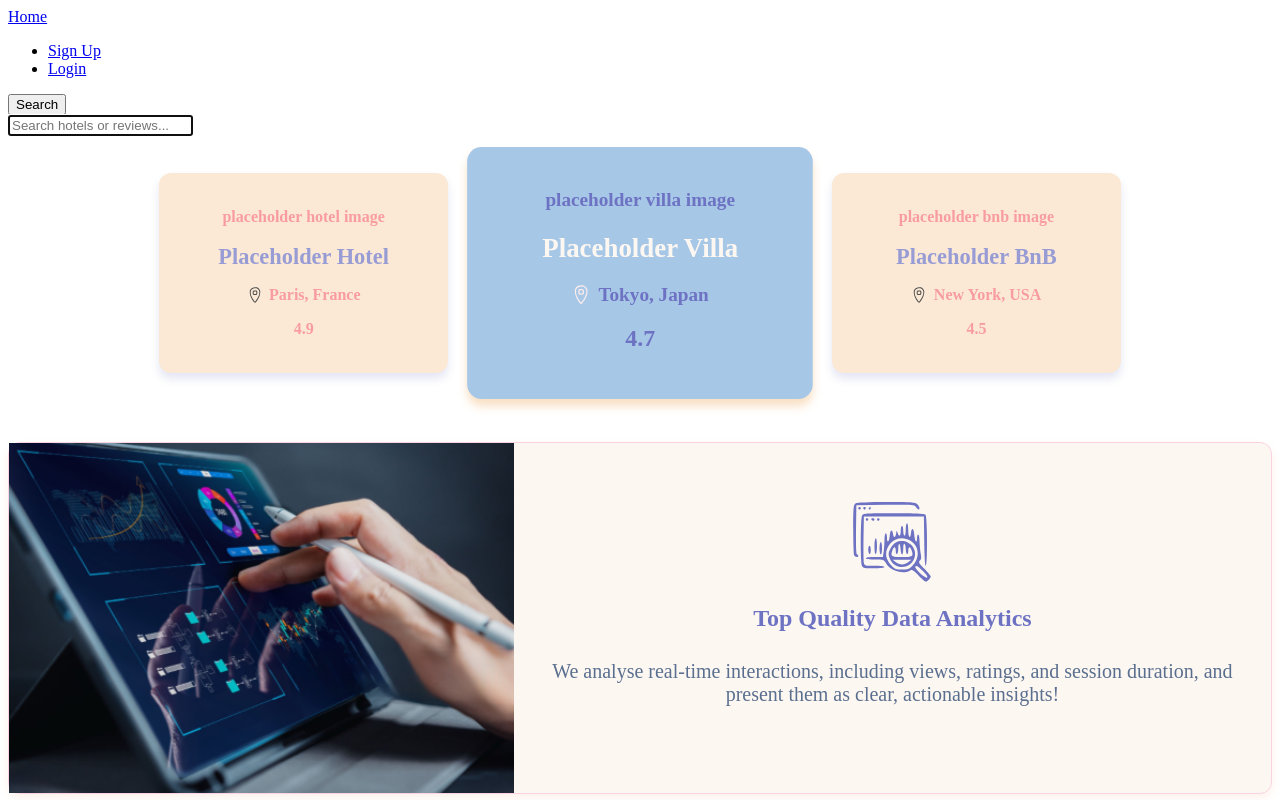
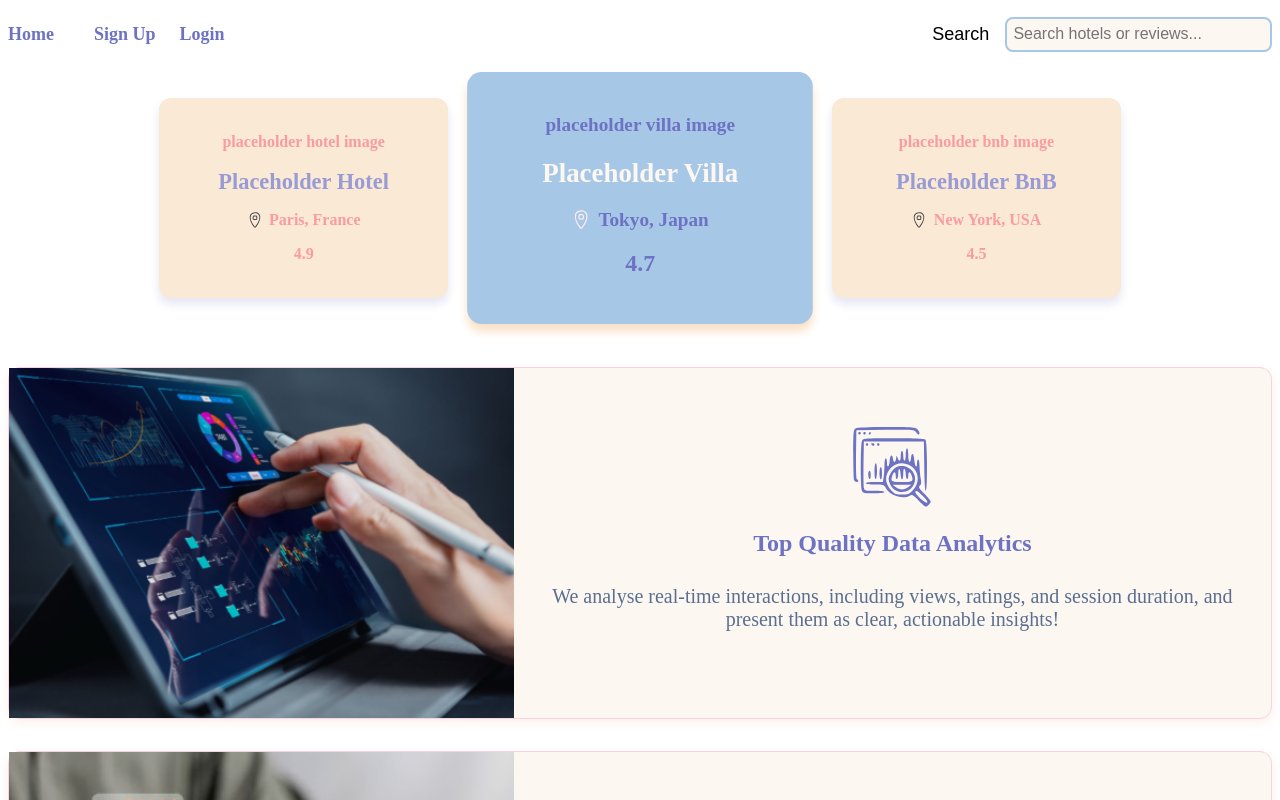
Before and after one commit to Lugi-alo/Wanderbase, a React (Vite) app in the folder Wanderbase/: page / in a window 1280 px wide. Both pictures are taken after a click on the button "Search". Shown: the top 800 px of the page. Built offline with nearby package versions, Linux system fonts and the light colour scheme.

Commit message:
styles(navbar): added initial navbar styles

```diff
--- a/Wanderbase/src/components/common/nav-bar/navBar.jsx
+++ b/Wanderbase/src/components/common/nav-bar/navBar.jsx
@@ -1,24 +1,32 @@
 import React from "react";
 import {useState, useEffect} from "react";
+
+import "./navBar.scss";
 
 export default function NavBar() {
     const [open, setOpen] = useState(false);
 
+    let searchClass = 'search-input';
+    if (open) {
+        searchClass += ' visible';
+    }
+
     return (
         <nav className="nav">
             <a href="/"> Home </a>
+
             <ul>
                 <li><a href="/Sign-up"> Sign Up </a> </li>
                 <li><a href="/Login"> Login </a></li>
             </ul>
 
-            <button onClick={() => setOpen(!open)}> Search </button>
+            <div className="nav-actions">
+                <button onClick={() => setOpen(!open)}> Search </button>
+            </div>
 
-            {open && (
-                <div className="search-input">
-                    <input type="text" placeholder="Search hotels or reviews..." autoFocus />
-                </div>
-            )}
+            <div className={searchClass}>
+                <input type="text" placeholder="Search hotels or reviews..." autoFocus />
+            </div>
 
         </nav>
     );
--- a/Wanderbase/src/components/common/nav-bar/navBar.scss
+++ b/Wanderbase/src/components/common/nav-bar/navBar.scss
@@ -0,0 +1,75 @@
+.nav {
+
+    display: flex;
+    align-items: center;
+
+    .nav-actions {
+        display: flex;
+        align-items: center;
+        margin-left: auto;
+        gap: 0.5rem;
+
+    }
+
+    ul {
+        list-style-type: none;
+        display: flex;
+        gap: 1.5rem;
+    }
+
+    a {
+        text-decoration: none;
+        font-size: 18px;
+        font-weight: bold;
+        color: #6D72C3;
+        transition: color 0.2s;
+
+        &:hover {
+            color: #F7A278;
+        }
+    }
+
+    button {
+        background: none;
+        border: none;
+        cursor: pointer;
+        padding: 0.5rem 1rem;
+        transition: color 0.2s;
+        font-size: 18px;
+
+        &:hover{
+            color: #F7A278;
+        }
+    }
+
+    .search-input {
+        transform-origin: right;
+        transform: scaleX(0);
+        transition: transform 0.4s ease, opacity 0.3s ease;
+        will-change: transform, opacity;
+        opacity: 0;
+        border-radius: 0.6rem;
+        font-size: 18px;
+        color: #6D72C3;
+
+        input {
+            width: 250px;
+            font-size: 1rem;
+            border: none;
+            background-color: #FDF7F2;
+            color: #333;
+            outline: none;
+            border: 2px solid #A7C7E7;
+            border-radius: 0.5rem;
+            padding: 0.4rem;
+        }
+
+    &.visible {
+        transform: scaleX(1);
+        opacity: 1;
+    }
+
+    }
+
+
+}
```
